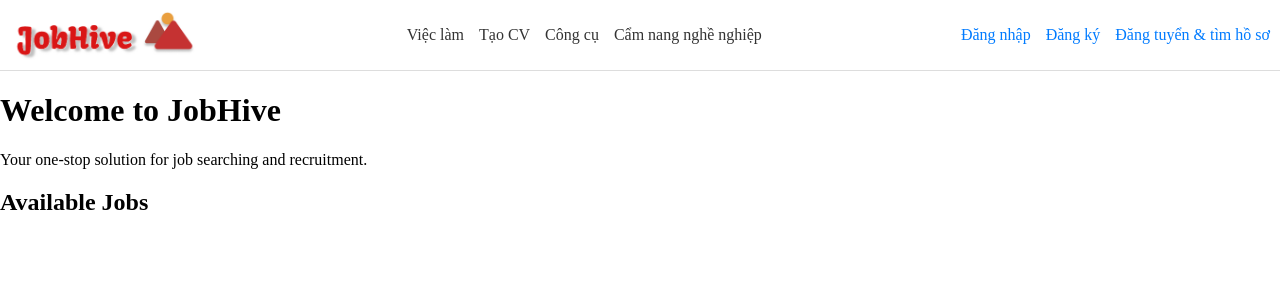
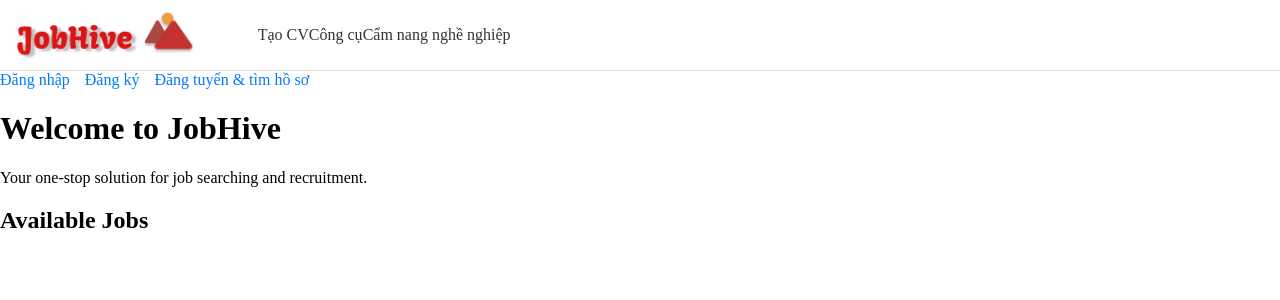
Before and after one commit to Shrek123123/JobHive-main, a PHP site: page /homepage/header.php in a window 1280 px wide. Shown: the top 300 px of the page. Run offline with PHP 8.4, Linux system fonts and the light colour scheme.

Commit message:
Update header.php

```diff
--- a/homepage/header.php
+++ b/homepage/header.php
@@ -6,7 +6,6 @@
     }
     .header {
         display: flex;
-        justify-content: space-between;
         align-items: center;
         background-color: #white;
         padding: 10px;
@@ -18,15 +17,16 @@
 
 <div class="header">
     <div style="display: flex; align-items: center;">
-        <img src="image/logo.png" alt="JobHive Logo" style="height: 50px; margin-right: 10px;">
+        <a href="index.php">
+            <img src="image/logo.png" alt="JobHive Logo" style="height: 50px; margin-right: 10px;">
+        </a>
     </div>
-    <div style="display: flex; gap: 15px;">
-        <a href="#" style="text-decoration: none; color: #333;">Việc làm</a>
+    <div style="display: flex; gap: 15px; margin-left: 50px;"></div>
         <a href="#" style="text-decoration: none; color: #333;">Tạo CV</a>
         <a href="#" style="text-decoration: none; color: #333;">Công cụ</a>
         <a href="#" style="text-decoration: none; color: #333;">Cẩm nang nghề nghiệp</a>
     </div>
-    <div style="display: flex; gap: 15px;">
+    <div style="display: flex; gap: 15px; margin-left: auto; margin-right: 50px;">
         <a href="#" style="text-decoration: none; color: #007bff;">Đăng nhập</a>
         <a href="#" style="text-decoration: none; color: #007bff;">Đăng ký</a>
         <a href="#" style="text-decoration: none; color: #007bff;">Đăng tuyển & tìm hồ sơ</a>
```
